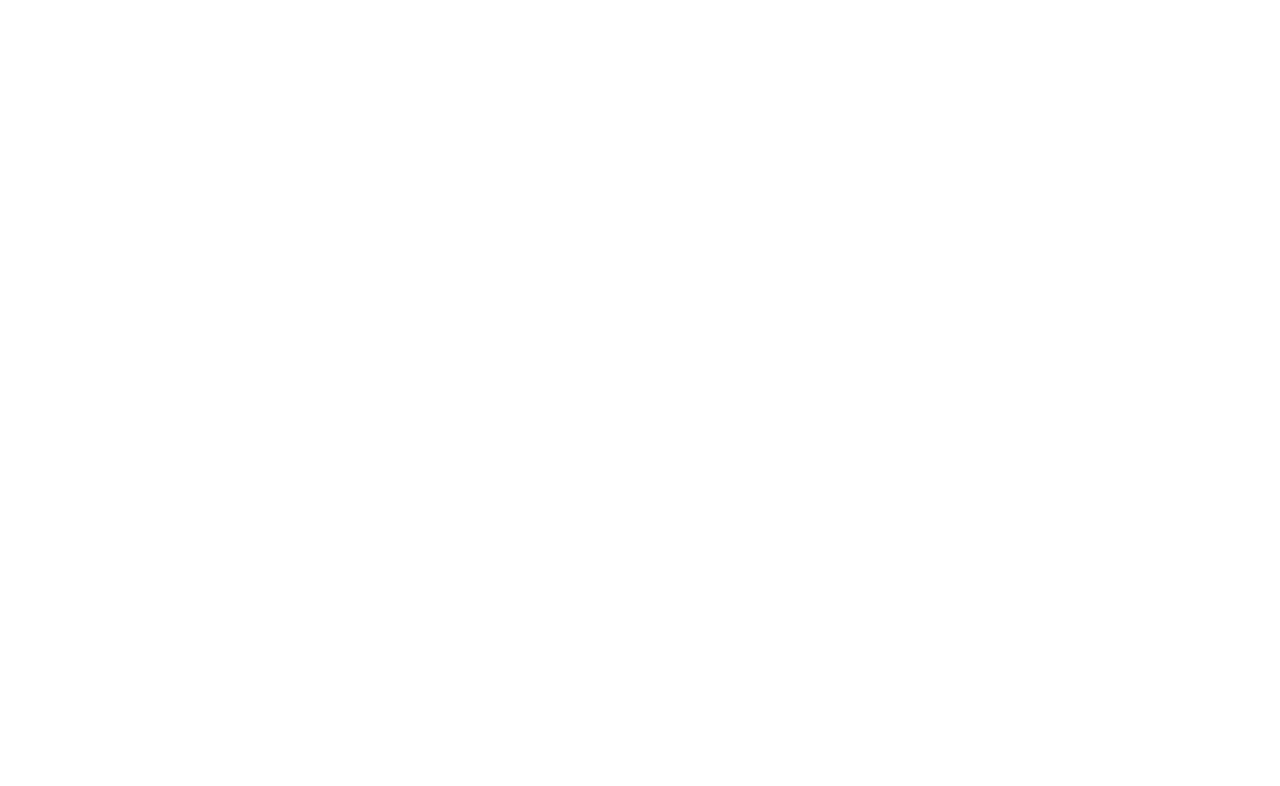
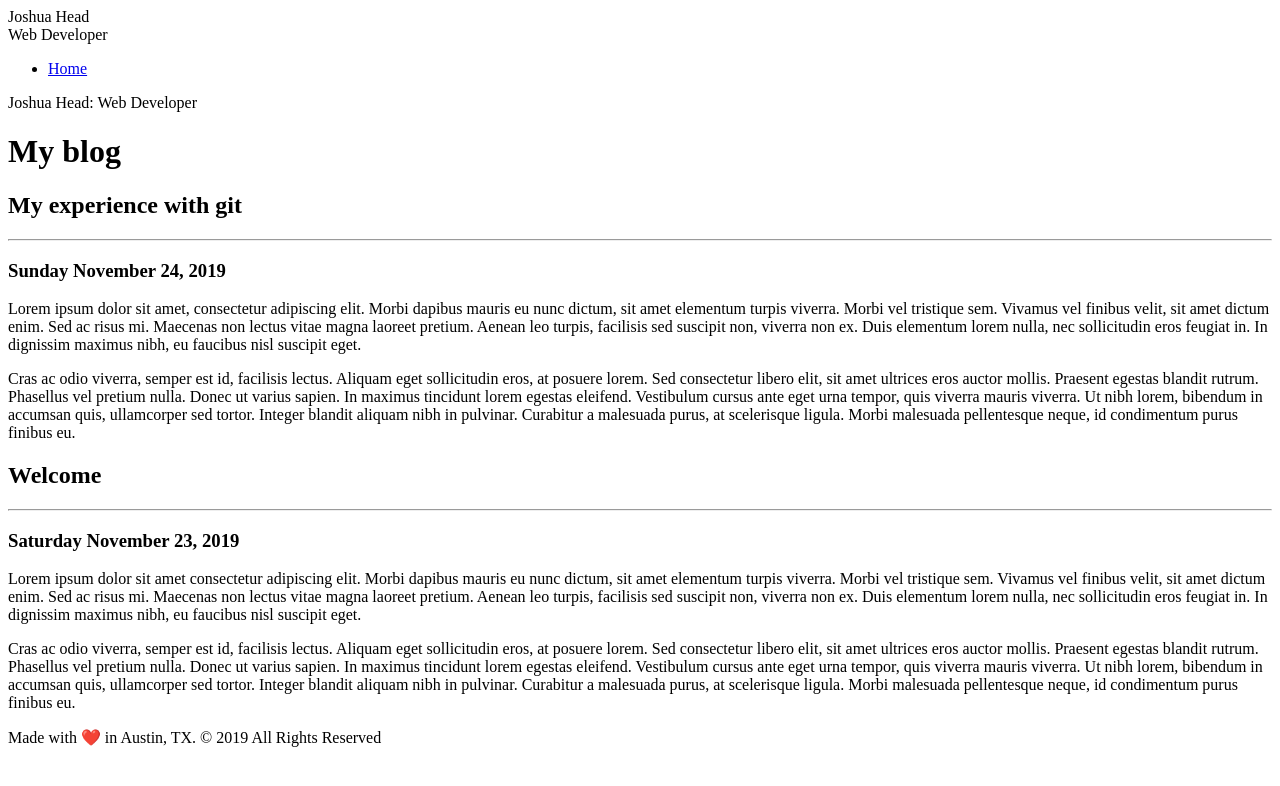
Before and after one commit to jbhead/blog-project, a plain HTML site: page index.html in a window 1280 px wide. Drawn offline with Linux system fonts and the light colour scheme.

Commit message:
Add required HTML elements to the blog page skeleton.

```diff
--- a/index.html
+++ b/index.html
@@ -7,7 +7,55 @@
     <title>Joshua Head - Web Developer</title>
   </head>
   <body>
+    <div class="parent">
+      <div class="wrapper">
+        <nav>
+          <div class="inner-wrap">
+            <div class="site-header">Joshua Head</div>
+            <div class="site-subheader">Web Developer</div>
+            <ul class="site-navigation">
+              <li><a href="index.html">Home</a></li>
+            </ul>
+          </div>
+        </nav>
+        <main>
+          <div class="menu">
+            <div class="menu-icon" id="sidebarCollapse">
+              <span class="mobile-header">Joshua Head: Web Developer</span>
+            </div>
+          </div>
+        <h1>My blog</h1>
+        <article>
+          <h2>My experience with git</h2>
+          <hr />
+          <h3>Sunday November 24, 2019</h3>
+          <p>
+            Lorem ipsum dolor sit amet, consectetur adipiscing elit. Morbi dapibus mauris eu nunc dictum, sit amet elementum turpis viverra. Morbi vel tristique sem. Vivamus vel finibus velit, sit amet dictum enim. Sed ac risus mi. Maecenas non lectus vitae magna laoreet pretium. Aenean leo turpis, facilisis sed suscipit non, viverra non ex. Duis elementum lorem nulla, nec sollicitudin eros feugiat in. In dignissim maximus nibh, eu faucibus nisl suscipit eget.
+          </p>
+          <p>
+            Cras ac odio viverra, semper est id, facilisis lectus. Aliquam eget sollicitudin eros, at posuere lorem. Sed consectetur libero elit, sit amet ultrices eros auctor mollis. Praesent egestas blandit rutrum. Phasellus vel pretium nulla. Donec ut varius sapien. In maximus tincidunt lorem egestas eleifend. Vestibulum cursus ante eget urna tempor, quis viverra mauris viverra. Ut nibh lorem, bibendum in accumsan quis, ullamcorper sed tortor. Integer blandit aliquam nibh in pulvinar. Curabitur a malesuada purus, at scelerisque ligula. Morbi malesuada pellentesque neque, id condimentum purus finibus eu.
+          </p>
+        </article>
 
+        <article>
+          <h2>Welcome</h2>
+          <hr />
+          <h3> Saturday November 23, 2019</h3>
+          <p>
+            Lorem ipsum dolor sit amet consectetur adipiscing elit. Morbi dapibus mauris eu nunc dictum, sit amet elementum turpis viverra. Morbi vel tristique sem. Vivamus vel finibus velit, sit amet dictum enim. Sed ac risus mi. Maecenas non lectus vitae magna laoreet pretium. Aenean leo turpis, facilisis sed suscipit non, viverra non ex. Duis elementum lorem nulla, nec sollicitudin eros feugiat in. In dignissim maximus nibh, eu faucibus nisl suscipit eget.
+          </p>
+          <p>
+            Cras ac odio viverra, semper est id, facilisis lectus. Aliquam eget sollicitudin eros, at posuere lorem. Sed consectetur libero elit, sit amet ultrices eros auctor mollis. Praesent egestas blandit rutrum. Phasellus vel pretium nulla. Donec ut varius sapien. In maximus tincidunt lorem egestas eleifend. Vestibulum cursus ante eget urna tempor, quis viverra mauris viverra. Ut nibh lorem, bibendum in accumsan quis, ullamcorper sed tortor. Integer blandit aliquam nibh in pulvinar. Curabitur a malesuada purus, at scelerisque ligula. Morbi malesuada pellentesque neque, id condimentum purus finibus eu.
+          </p>
+        </article>
+
+        <footer>
+          Made with ❤️ in Austin, TX. © 2019 All Rights Reserved
+        </footer>
+
+        </main>
+      </div>
+    </div>
 
   </body>
   </html>
```
